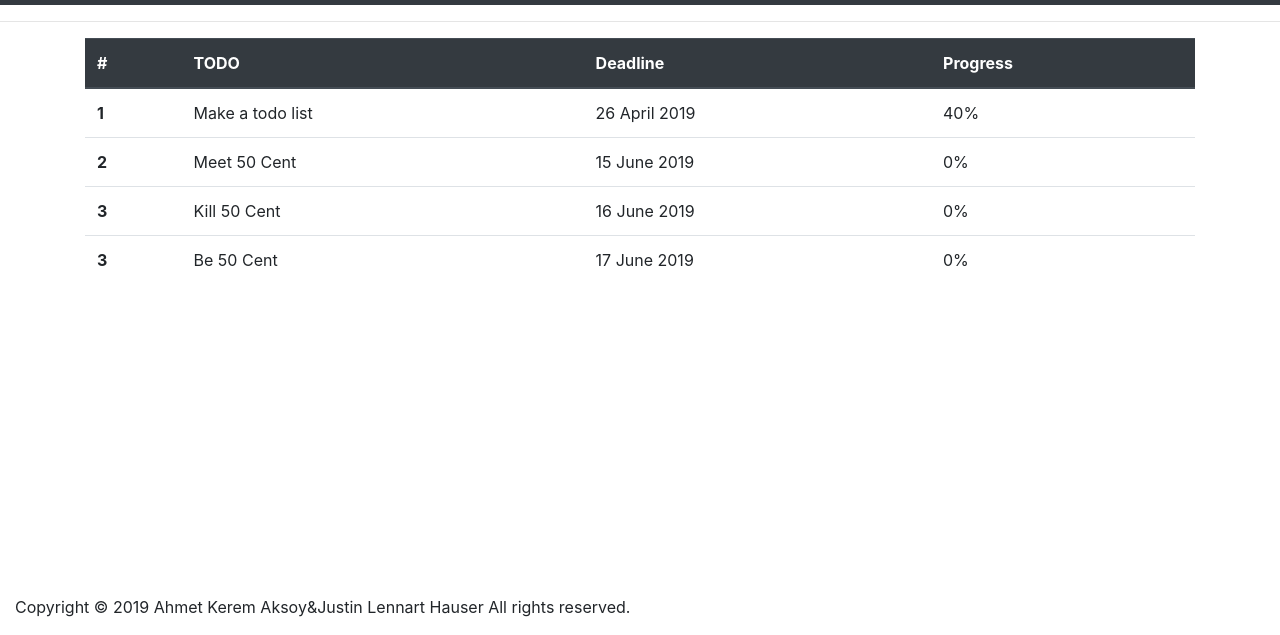
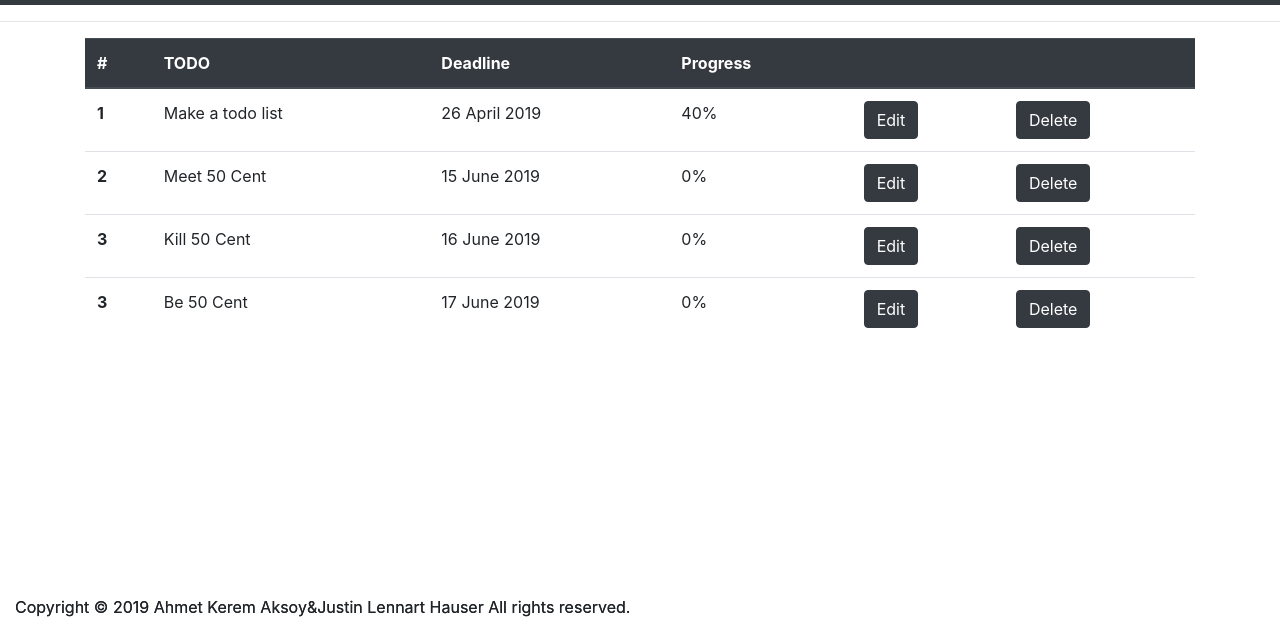
Before and after one commit to akakream/TODO-Tracker, a website: page src/addtodo.html in a window 1280 px wide. Shown: the part 165-800 px from the top of the page. Drawn offline with Linux system fonts and the light colour scheme; files that its build step writes are made by us from their sources; files whose address does not match are found by name.

Commit message:
fix fn undefined error

```diff
--- a/src/addtodo.html
+++ b/src/addtodo.html
@@ -65,6 +65,8 @@
                     <th scope="col">TODO</th>
                     <th scope="col">Deadline</th>
                     <th scope="col">Progress</th>
+                    <th scope="col"></th>
+                    <th scope="col"></th>
                     </tr>
                 </thead>
                 <tbody>
@@ -73,24 +75,32 @@
                     <td>Make a todo list</td>
                     <td>26 April 2019</td>
                     <td>40%</td>
+                    <td><button type="button" class="btn btn-dark">Edit</button></td>
+                    <td><button type="button" class="btn btn-dark">Delete</button></td>
                     </tr>
                     <tr>
                     <th scope="row">2</th>
                     <td>Meet 50 Cent</td>
                     <td>15 June 2019</td>
                     <td>0%</td>
+                    <td><button type="button" class="btn btn-dark">Edit</button></td>
+                    <td><button type="button" class="btn btn-dark">Delete</button></td>
                     </tr>
                     <tr>
                     <th scope="row">3</th>
                     <td>Kill 50 Cent</td>
                     <td>16 June 2019</td>
                     <td>0%</td>
+                    <td><button type="button" class="btn btn-dark">Edit</button></td>
+                    <td><button type="button" class="btn btn-dark">Delete</button></td>
                     </tr>
                     <tr>
                     <th scope="row">3</th>
                     <td>Be 50 Cent</td>
                     <td>17 June 2019</td>
                     <td>0%</td>
+                    <td><button type="button" class="btn btn-dark">Edit</button></td>
+                    <td><button type="button" class="btn btn-dark">Delete</button></td>
                     </tr>
                 </tbody>
                 </table>
@@ -101,7 +111,14 @@
             <p>Copyright © 2019 Ahmet Kerem Aksoy&Justin Lennart Hauser All rights reserved.</p>
         </div>
 
+        <div class="container" style="position:fixed; bottom:0%">
+            <p>Copyright © 2019 Ahmet Kerem Aksoy&Justin Lennart Hauser All rights reserved.</p>
+        </div>
+
         <!-- Optional JavaScript -->
+        <script src="js/jquery.min.js"></script>
+        <script src="js/popper.min.js"></script>
+        <script src="js/bootstrap.min.js"></script>
         <script src="js/app.min.js"></script>
     </body>
 </html>
--- /dev/null
+++ b/src/js/app.js
@@ -0,0 +1,2 @@
+
+//# sourceMappingURL=data:application/json;charset=utf-8;base64,eyJ2ZXJzaW9uIjozLCJuYW1lcyI6W10sIm1hcHBpbmdzIjoiIiwic291cmNlcyI6WyJhcHAuanMiXSwic291cmNlc0NvbnRlbnQiOlsiIl0sImZpbGUiOiJhcHAuanMifQ==
```
Also changed, not shown: gulpfile.js (+4 -4 lines), src/contact.html (+3 -0 lines), src/index.html (+13 -0 lines), src/js/app.min.js (deleted).
